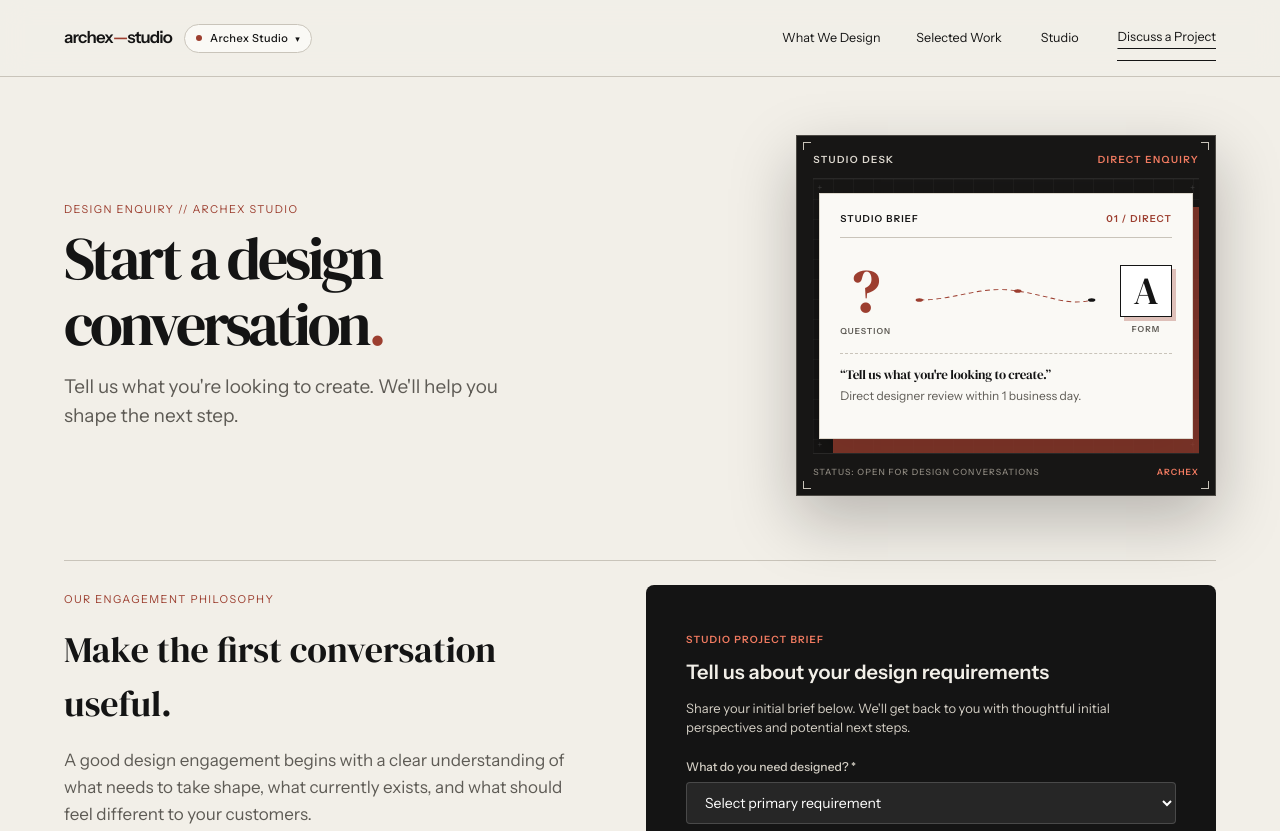
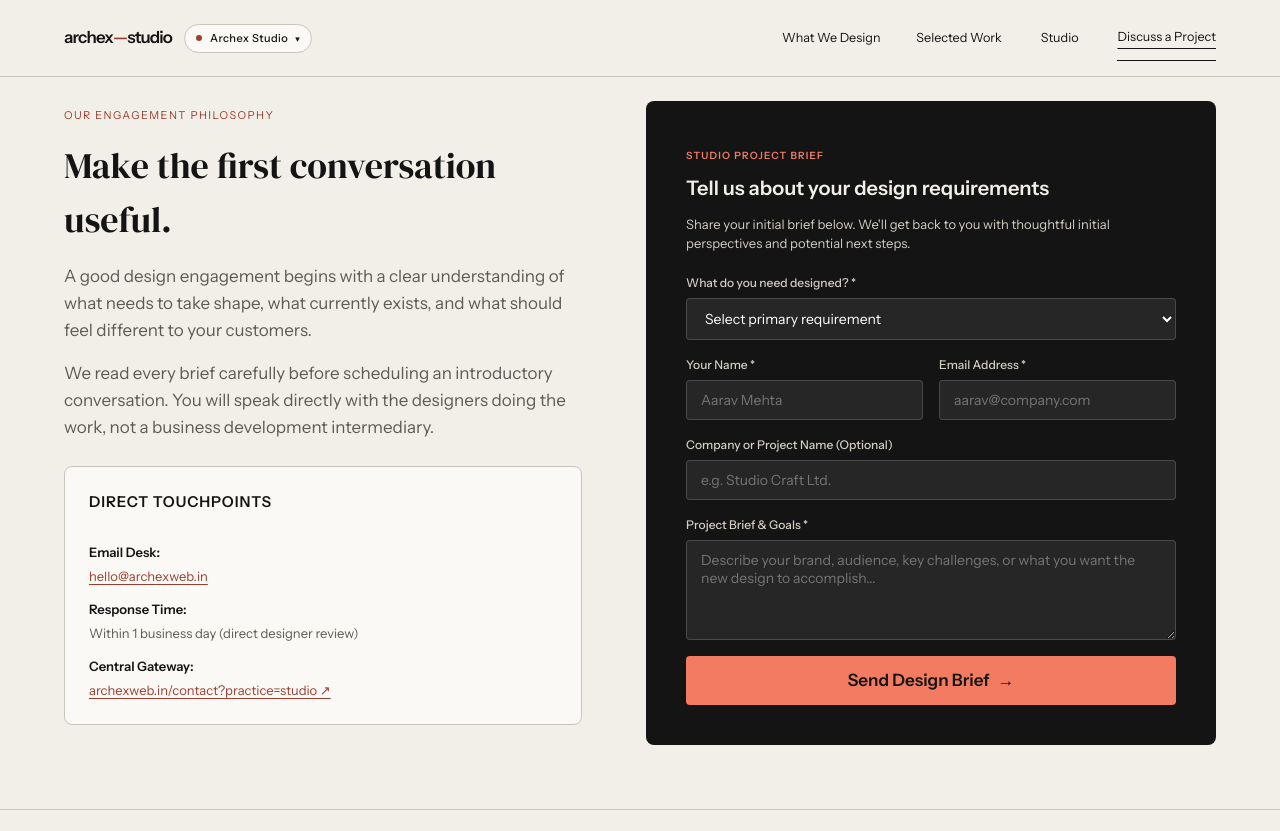
Before and after one commit to Kephh/Archex-studio, an Astro site: page /contact in a window 1280 px wide. Shown: the top 831 px of the page. Built offline with nearby package versions, Linux system fonts and the light colour scheme; Astro itself is replaced by a stand-in of ours; no server answers.

Commit message:
fix: remove header section from contact page for streamlined design

```diff
--- a/src/pages/contact.astro
+++ b/src/pages/contact.astro
@@ -9,19 +9,6 @@ import EditorialCompanion from '../components/EditorialCompanion.astro';
   path="/contact/"
 >
   <div class="shell">
-    <header class="page-intro">
-      <div class="page-intro-copy">
-        <div class="eyebrow" style="color: var(--signal); margin-bottom: 8px;">DESIGN ENQUIRY // ARCHEX STUDIO</div>
-        <h1 style="font-family: var(--serif); font-size: clamp(34px, 4.8vw, 60px); font-weight: 400; line-height: 1.1; margin: 0 0 16px;">
-          Start a design conversation<span style="color: var(--signal);">.</span>
-        </h1>
-        <p style="font-size: clamp(16px, 2vw, 19px); color: var(--graphite); line-height: 1.5; margin: 0;">
-          Tell us what you're looking to create. We'll help you shape the next step.
-        </p>
-      </div>
-      <EditorialCompanion variant="contact" />
-    </header>
-
     <section class="section reveal" style="padding-top: 24px; padding-bottom: 64px;">
       <div class="studio-contact-grid">
         <!-- Left Column: Context, Standards & Direct Channels -->
```
